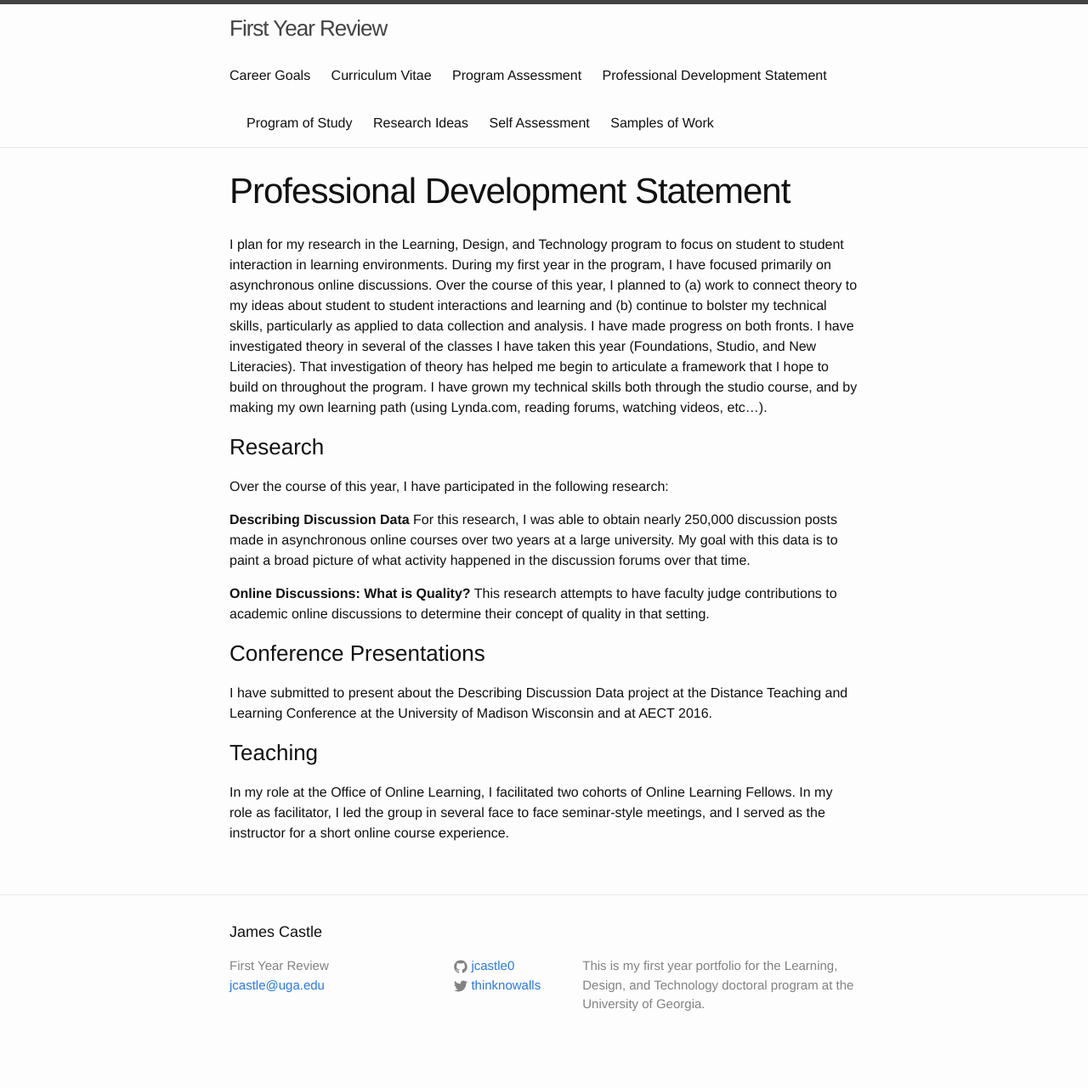
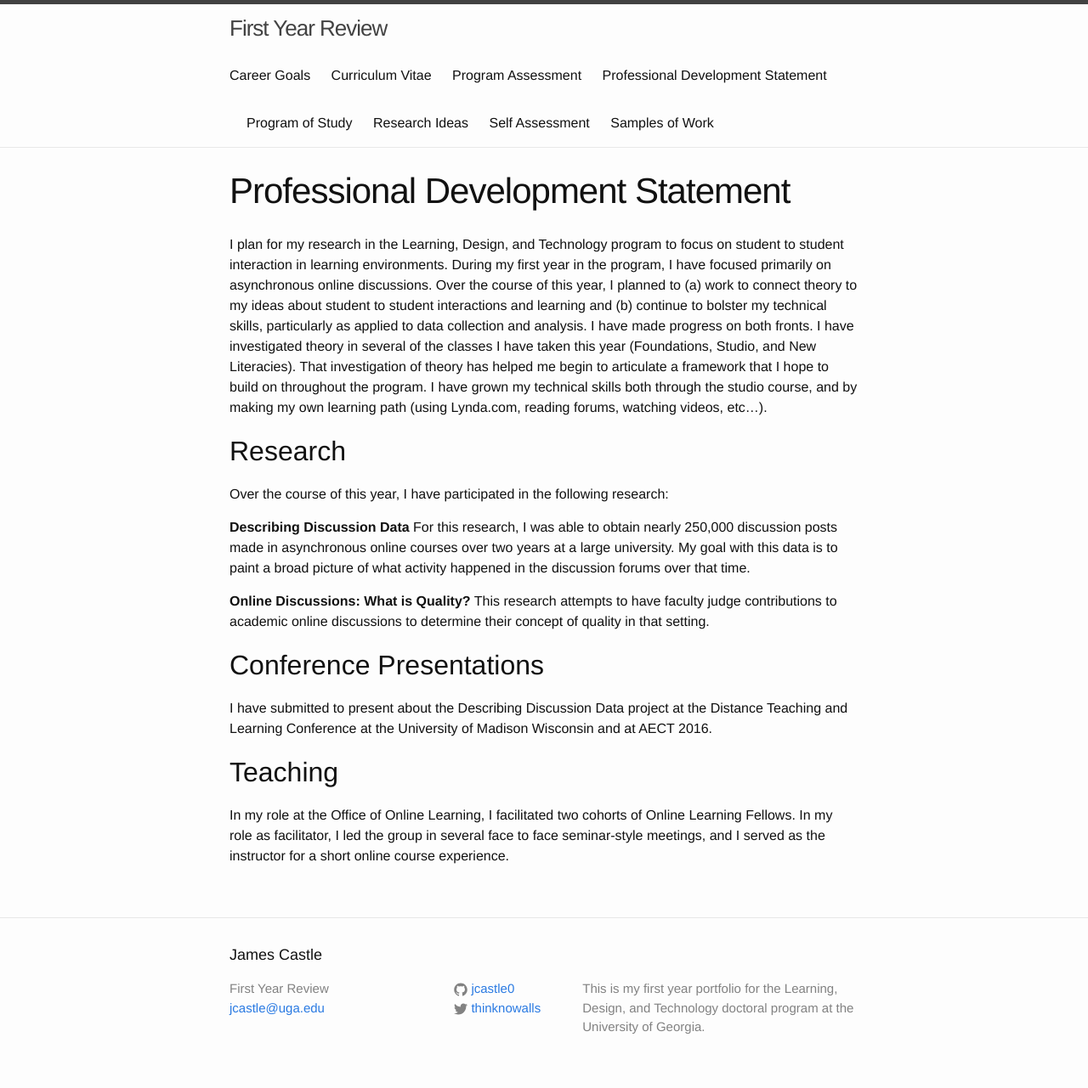
Before and after one commit to jcastle0/ldtportfolio, a Jekyll site: the page built from pd.md, in a window 1280 px wide. Shown: the whole page at 85% size. Built offline with Jekyll 4.4.1, drawn with Linux system fonts in a browser that asks for light colours; before the commit the page ends 1254 px from its top, so only the background shows below that.

Commit message:
Update pd.md

```diff
--- a/pd.md
+++ b/pd.md
@@ -6,15 +6,15 @@ permalink: /pd/
 
 I plan for my research in the Learning, Design, and Technology program to focus on student to student interaction in learning environments. During my first year in the program, I have focused primarily on asynchronous online discussions. Over the course of this year, I planned to (a) work to connect theory to my ideas about student to student interactions and learning and (b) continue to bolster my technical skills, particularly as applied to data collection and analysis. I have made progress on both fronts. I have investigated theory in several of the classes I have taken this year (Foundations, Studio, and New Literacies). That investigation of theory has helped me begin to articulate a framework that I hope to build on throughout the program. I have grown my technical skills both through the studio course, and by making my own learning path (using Lynda.com, reading forums, watching videos, etc…).
 
-###Research
+##Research
 Over the course of this year, I have participated in the following research:
 
 **Describing Discussion Data** For this research, I was able to obtain nearly 250,000 discussion posts made in asynchronous online courses over two years at a large university. My goal with this data is to paint a broad picture of what activity happened in the discussion forums over that time.
 
 **Online Discussions: What is Quality?** This research attempts to have faculty judge contributions to academic online discussions to determine their concept of quality in that setting.
 
-###Conference Presentations
+##Conference Presentations
 I have submitted to present about the Describing Discussion Data project at the Distance Teaching and Learning Conference at the University of Madison Wisconsin and at AECT 2016.
 
-###Teaching
+##Teaching
 In my role at the Office of Online Learning, I facilitated two cohorts of Online Learning Fellows. In my role as facilitator, I led the group in several face to face seminar-style meetings, and I served as the instructor for a short online course experience.
```
